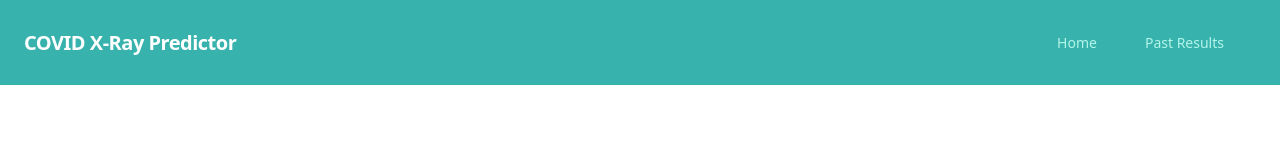
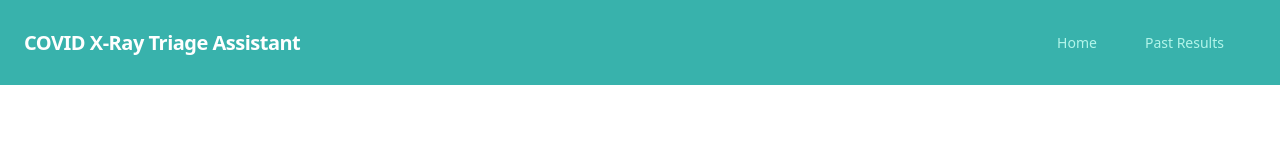
Before and after one commit to ajsanjoaquin/COVID-19-Scanner, a React (Create React App) app in the folder app/frontend/: page / in a window 1280 px wide. Shown: the top 160 px of the page. Built offline with nearby package versions, Linux system fonts and the light colour scheme.

Commit message:
edit frontend

```diff
--- a/app/frontend/src/components/App.js
+++ b/app/frontend/src/components/App.js
@@ -1,8 +1,7 @@
 import React from 'react'
 
-import Header from './Header';
-import Past from './Past';
-import Login from './Login';
+import Header from './Header'
+import Past from './Past'
 import Upload from './Upload'
 
 import {
--- a/app/frontend/src/components/Header.js
+++ b/app/frontend/src/components/Header.js
@@ -12,7 +12,7 @@ class Header extends Component {
     render() {
         return (
             <nav class="flex items-center justify-between flex-wrap bg-teal-500 p-6 lg:" >
-                <Link to ='/'><span class="font-semibold text-xl text-white mr-6 tracking-tight">COVID X-Ray Predictor</span></Link>
+                <Link to ='/'><span class="font-semibold text-xl text-white mr-6 tracking-tight">COVID X-Ray Triage Assistant</span></Link>
 
                 <div class="text-sm flex items-center justify-center" >
 
```
Also changed, not shown: 1 other file (tests, documents, lock files or other folders).
